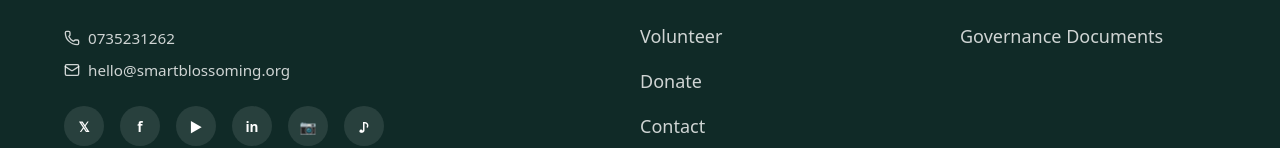
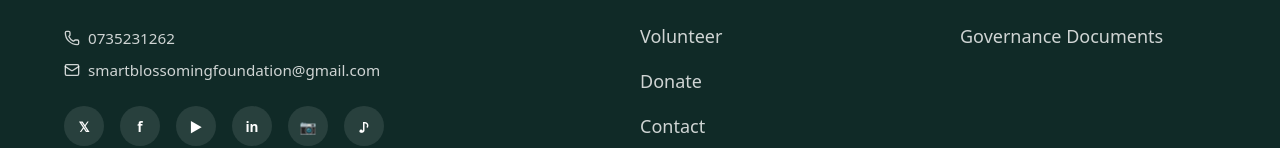
Before and after one commit to Nevy11/sbf-web, a React (Vite) app: page / in a window 1280 px wide. Shown: the part 6810-6958 px from the top of the page. Built offline with nearby package versions, Linux system fonts and the light colour scheme; no server answers.

Commit message:
update the email address of the foundation

```diff
--- a/src/pages/Contact.tsx
+++ b/src/pages/Contact.tsx
@@ -85,7 +85,7 @@ export const Contact: React.FC = () => {
               </p>
               <div className="footer-contact-details">
                 <p style={{ display: 'flex', alignItems: 'center', gap: '0.5rem' }}><Phone size={16} /> 0735231262</p>
-                <p style={{ display: 'flex', alignItems: 'center', gap: '0.5rem' }}><Mail size={16} /> hello@smartblossoming.org</p>
+                <p style={{ display: 'flex', alignItems: 'center', gap: '0.5rem' }}><Mail size={16} /> smartblossomingfoundation@gmail.com</p>
               </div>
               <div className="social-links">
                 <a href="#" className="social-link" title="Twitter">𝕏</a>
--- a/src/pages/Donate.tsx
+++ b/src/pages/Donate.tsx
@@ -313,7 +313,7 @@ export const Donate: React.FC = () => {
 
                   <div className="form-footer-note">
                     <strong>Payment:</strong> Online payment processing will be confirmed securely after you submit.<br />
-                    <strong>Questions?</strong> Email hello@smartblossoming.org or call 0735231262.
+                    <strong>Questions?</strong> Email smartblossomingfoundation@gmail.com or call 0735231262.
                   </div>
                 </form>
               </div>
@@ -352,7 +352,7 @@ export const Donate: React.FC = () => {
               </p>
               <div className="footer-contact-details">
                 <p style={{ display: 'flex', alignItems: 'center', gap: '0.5rem' }}><Phone size={16} /> 0735231262</p>
-                <p style={{ display: 'flex', alignItems: 'center', gap: '0.5rem' }}><Mail size={16} /> hello@smartblossoming.org</p>
+                <p style={{ display: 'flex', alignItems: 'center', gap: '0.5rem' }}><Mail size={16} /> smartblossomingfoundation@gmail.com</p>
               </div>
               <div className="social-links">
                 <a href="#" className="social-link" title="Twitter">𝕏</a>
--- a/src/pages/EventsPrograms.tsx
+++ b/src/pages/EventsPrograms.tsx
@@ -118,7 +118,7 @@ export const EventsPrograms: React.FC = () => {
               </p>
               <div className="footer-contact-details">
                 <p style={{ display: 'flex', alignItems: 'center', gap: '0.5rem' }}><Phone size={16} /> 0735231262</p>
-                <p style={{ display: 'flex', alignItems: 'center', gap: '0.5rem' }}><Mail size={16} /> hello@smartblossoming.org</p>
+                <p style={{ display: 'flex', alignItems: 'center', gap: '0.5rem' }}><Mail size={16} /> smartblossomingfoundation@gmail.com</p>
               </div>
               <div className="social-links">
                 <a href="#" className="social-link" title="Twitter">𝕏</a>
--- a/src/pages/LandingPage.tsx
+++ b/src/pages/LandingPage.tsx
@@ -546,7 +546,7 @@ export const LandingPage: React.FC = () => {
               </p>
               <div className="footer-contact-details">
                 <p style={{ display: 'flex', alignItems: 'center', gap: '0.5rem' }}><Phone size={16} /> 0735231262</p>
-                <p style={{ display: 'flex', alignItems: 'center', gap: '0.5rem' }}><Mail size={16} /> hello@smartblossoming.org</p>
+                <p style={{ display: 'flex', alignItems: 'center', gap: '0.5rem' }}><Mail size={16} /> smartblossomingfoundation@gmail.com</p>
               </div>
               <div className="social-links">
                 <a href="#" className="social-link" title="Twitter">𝕏</a>
--- a/src/pages/PrivacyPolicy.tsx
+++ b/src/pages/PrivacyPolicy.tsx
@@ -75,7 +75,7 @@ export function PrivacyPolicy() {
           <h2 style={{ color: 'var(--color-forest)', fontSize: '1.5rem', marginBottom: '1rem' }}>7. Contact Us</h2>
           <p style={{ lineHeight: 1.6, color: 'var(--color-text)' }}>
             If you have questions about this Privacy Policy or our privacy practices, please contact us at:<br /><br />
-            <strong>Email:</strong> hello@smartblossoming.org<br />
+            <strong>Email:</strong> smartblossomingfoundation@gmail.com<br />
             <strong>Phone:</strong> 0735231262
           </p>
         </section>
--- a/src/pages/SafeguardingPolicy.tsx
+++ b/src/pages/SafeguardingPolicy.tsx
@@ -56,7 +56,7 @@ export function SafeguardingPolicy() {
           <h2 style={{ color: 'var(--color-forest)', fontSize: '1.5rem', marginBottom: '1rem' }}>5. Contact for Safeguarding Concerns</h2>
           <p style={{ lineHeight: 1.6, color: 'var(--color-text)' }}>
             If you have a safeguarding concern or need to report an incident, please contact us immediately in strict confidence:<br /><br />
-            <strong>Email:</strong> hello@smartblossoming.org<br />
+            <strong>Email:</strong> smartblossomingfoundation@gmail.com<br />
             <strong>Phone:</strong> 0735231262
           </p>
         </section>
--- a/src/pages/Volunteer.tsx
+++ b/src/pages/Volunteer.tsx
@@ -209,7 +209,7 @@ export const Volunteer: React.FC = () => {
               </p>
               <div className="footer-contact-details">
                 <p style={{ display: 'flex', alignItems: 'center', gap: '0.5rem' }}><Phone size={16} /> 0735231262</p>
-                <p style={{ display: 'flex', alignItems: 'center', gap: '0.5rem' }}><Mail size={16} /> hello@smartblossoming.org</p>
+                <p style={{ display: 'flex', alignItems: 'center', gap: '0.5rem' }}><Mail size={16} /> smartblossomingfoundation@gmail.com</p>
               </div>
               <div className="social-links">
                 <a href="#" className="social-link" title="Twitter">𝕏</a>
```
